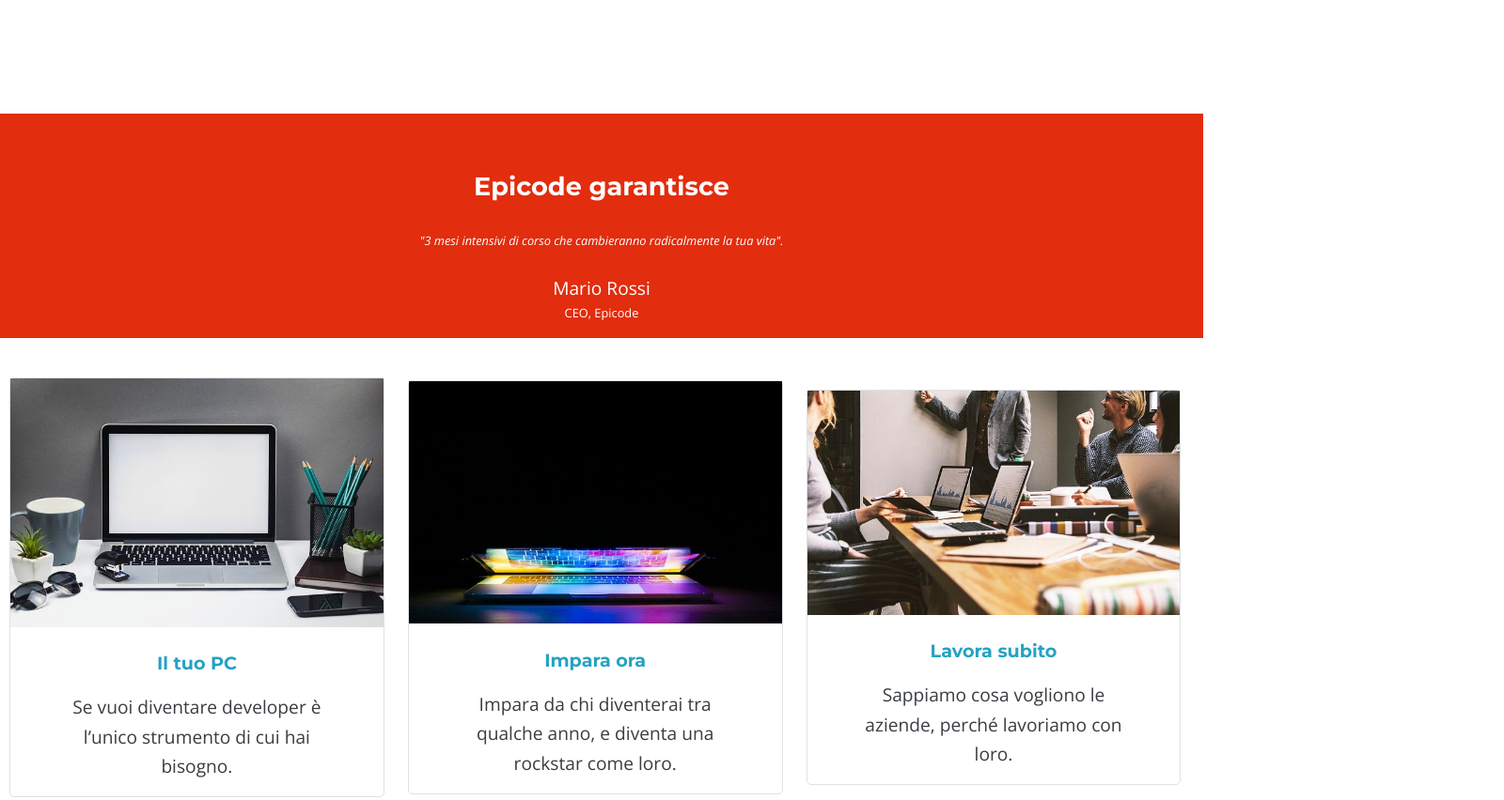
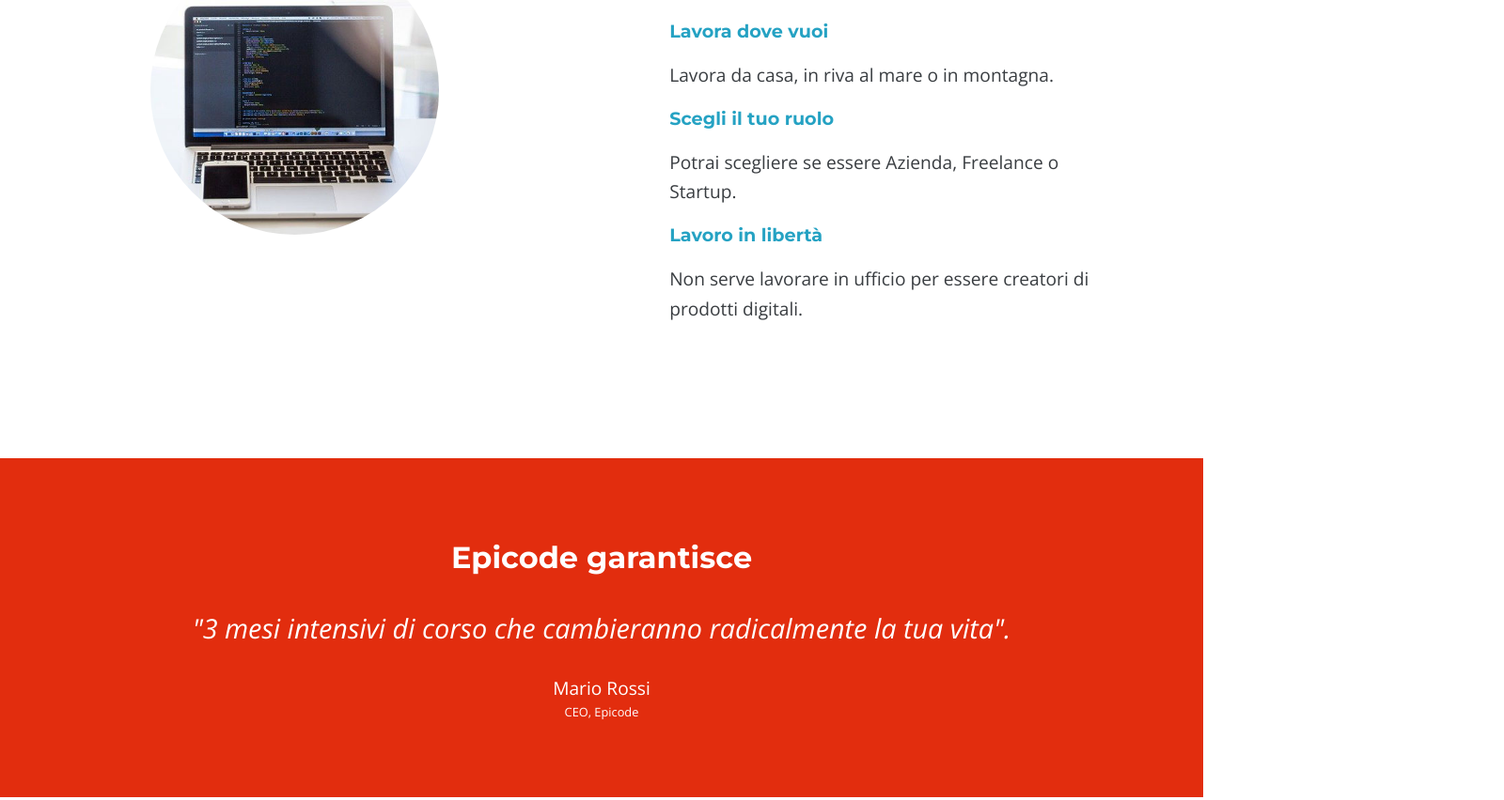
Before and after one commit to Rik991/U1-W1-D5-Test, a plain HTML site: page indexDesktop.html in a window 1280 px wide. Shown: the part 1104-1956 px from the top of the page at 94% size, 1600 px wide, since content can reach past the window. Drawn offline with nearby package versions, Linux system fonts and the light colour scheme.

Commit message:
finishing touches

```diff
--- a/css/styleDesktop.css
+++ b/css/styleDesktop.css
@@ -1,7 +1,9 @@
 @import url("https://fonts.googleapis.com/css2?family=Open+Sans:ital,wght@0,300..800;1,300..800&display=swap");
 @import url("https://fonts.googleapis.com/css2?family=Montserrat:ital,wght@0,700;1,700&display=swap");
 /* IMPORTO I FONT NECESSARI */
-
+/* {
+ outline: 2px solid red;
+}  comando per vedere se straborda */
 body {
   font-family: "Open Sans", sans-serif;
   color: #393d41;
@@ -29,9 +31,10 @@ header img {
 
 section {
   text-align: center;
-  padding: 7rem;
+  box-sizing: border-box;
+  padding: 16rem;
   background-image: url(../images/banner.jpg);
-  background-size: 100%;
+  background-size: cover;
   background-position: top;
 }
 
@@ -56,12 +59,11 @@ section button {
 
 section p {
   padding-block: 1.5rem;
+  font-size: 1.5rem;
 }
 /* STILIZZO LA NOSTRA SECTION E I SUOI CONTENUTI */
 
 article {
-  width: 100%;
-  padding-inline: 10rem;
   padding-block: 4rem;
 }
 
@@ -72,20 +74,23 @@ article img {
 .box4,
 .box5 {
   display: inline-block;
+  box-sizing: border-box;
   vertical-align: -webkit-baseline-middle;
-  width: 40%;
+  width: 49%;
   padding: 5rem;
+
+  /* padding: 5rem; */
 }
 
 .box4 {
-  width: 30%;
+  padding: 10rem;
 }
 /* I DUE BLOCCHI NELL'ARTICLE */
 /*IMPOSTO LA SEZIONE "ARTICLE" E RENDO LA FOTO TONDA E DI DIMENSIONI RICHIESTE */
 
 .orangeBlock {
   text-align: center;
-  padding: 2rem 0.85rem 1rem 0.85rem;
+  padding: 5rem;
   background-color: #e22d0e;
   color: white;
   margin-bottom: 2rem;
@@ -93,13 +98,13 @@ article img {
 
 h2 {
   font-family: "Montserrat", sans-serif;
-  font-size: 1.7rem;
-  padding-block: 1.5rem;
+  font-size: 2rem;
+  padding-bottom: 1.5rem;
   color: white;
 }
 .italic {
   font-style: italic;
-  font-size: 0.8rem;
+  font-size: 1.8rem;
   padding-bottom: 1.5rem;
   padding-inline: 0.8rem;
 }
@@ -113,15 +118,19 @@ aside {
   width: 100%;
   text-align: center;
   box-sizing: border-box;
-  display: inline;
+  padding: 4rem;
 }
 .box1,
 .box2,
 .box3 {
+  box-sizing: border-box;
   display: inline-block;
-  vertical-align: middle;
   width: 31%;
   margin: 10px;
+}
+
+.cards > img {
+  height: 40vh;
 }
 /* I 3 BLOCCHI NELL'ASIDE */
 
@@ -145,6 +154,16 @@ footer {
   text-align: center;
   padding: 1rem;
   background-color: #25a2c3;
+  padding-block: 4rem;
+}
+
+footer div {
+  margin-inline: auto;
+  width: 17%;
+  text-align: start;
+}
+footer h2 {
+  font-size: 3rem;
 }
 
 li,
@@ -157,7 +176,10 @@ footer a {
 footer hr {
   color: white;
   margin-block: 2rem;
-  margin-inline: 50rem;
+  width: 16%;
+  padding-right: 21px;
+
+  /* margin-inline: 55rem; */
   opacity: 0.9;
 }
 
@@ -165,6 +187,5 @@ footer p {
   color: white;
   font-size: 0.9rem;
   opacity: 0.8;
-  padding-bottom: 2.5rem;
 }
 /* STILE DEL FOOTER E CONTENUTI */
--- a/indexDesktop.html
+++ b/indexDesktop.html
@@ -49,17 +49,17 @@
       </div>
       <!-- NELL'ASIDE HO INSERITO LE "CARD"  -->
       <aside>
-        <div class="box1">
+        <div class="box1 cards">
           <img src="./images/foto1.jpg" alt="il tuo pc" />
           <h3>Il tuo PC</h3>
           <p>Se vuoi diventare developer è l’unico strumento di cui hai bisogno.</p>
         </div>
-        <div class="box2">
+        <div class="box2 cards">
           <img src="./images/foto2.jpg" alt="impara ora" />
           <h3>Impara ora</h3>
           <p>Impara da chi diventerai tra qualche anno, e diventa una rockstar come loro.</p>
         </div>
-        <div class="box3">
+        <div class="box3 cards">
           <img src="./images/foto3.jpg" alt="lavora subito" />
           <h3>Lavora subito</h3>
           <p>Sappiamo cosa vogliono le aziende, perché lavoriamo con loro.</p>
@@ -68,12 +68,14 @@
     </main>
     <!-- INFINE TROVIAMO IL FOOTER CHE COMPLETA LA PAGINA CON IL BLOCCO BLU ED I VARI CONTATTI -->
     <footer>
+      <div>
         <h2>Contattaci</h2>
         <ul>
           <li><i class="fas fa-phone-square-alt"></i><a href="#">(+39) 11223456</a></li>
           <li><i class="fas fa-envelope-square"></i><a href="#">info@epicode.school</a></li>
           <li><i class="fas fa-external-link-square-alt"></i>Via Appia 1 - 00100 Roma (RM)</li>
         </ul>
+      </div>
       <hr />
       <p>&copy; 2021. Immagini di <a href="#">Pixabay</a></p>
     </footer>
```
Lines whose indentation alone changed are shown as unchanged.
